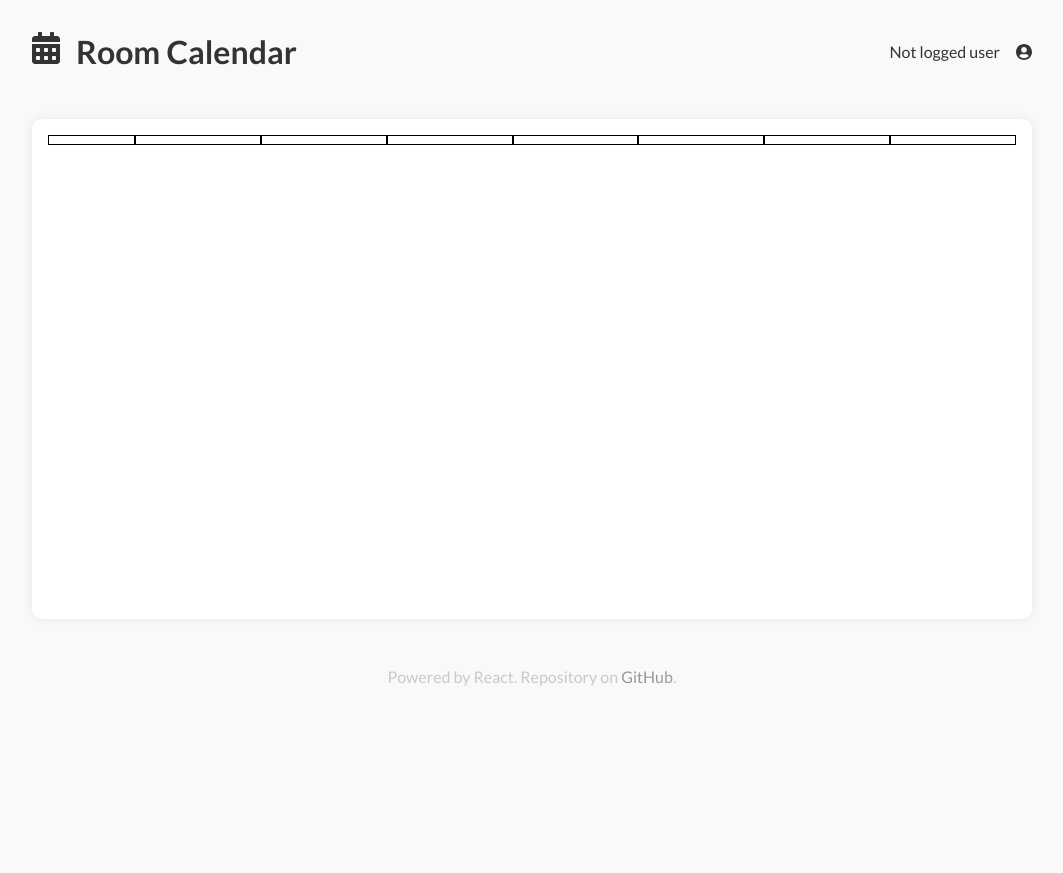
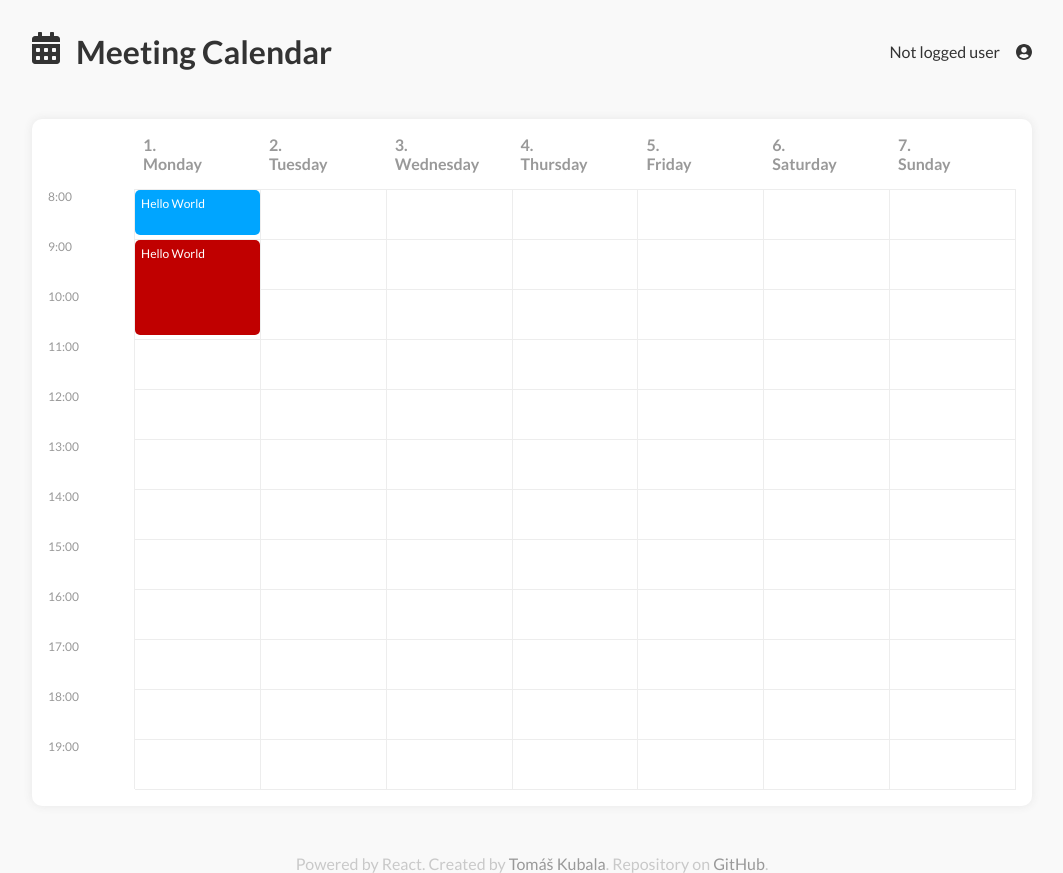
Before and after one commit to kubalat/meeting_calendar_react, a React (Create React App) app: page / in a window 1280 px wide. Shown: the whole page, without its empty margins (108-1171 px from the left). Before the commit the page ends 800 px from the top, so only its background shows below. Built offline with nearby package versions, Linux system fonts and the light colour scheme.

Commit message:
Added calendar body

```diff
--- a/public/index.html
+++ b/public/index.html
@@ -21,7 +21,7 @@
       work correctly both with client-side routing and a non-root public URL.
       Learn how to configure a non-root public URL by running `npm run build`.
     -->
-    <title>React App</title>
+    <title>Metting calendar</title>
   </head>
   <body>
     <noscript>
--- a/src/components/calendar.css
+++ b/src/components/calendar.css
@@ -1,24 +1,78 @@
 .calendar {
     background: white;
     width: 100%;
-    height: 500px;
     box-shadow: 0px 0px 10px 0px #e7e7e7;
     border-radius: 10px;
     padding: 1em;
 }
 
-.calendar__head {
+.calendar__header {
+    display: flex;
+    margin-bottom: 1em;
+
+}
+
+.calendar__header > .header__time {
+    width: 9%;
+}
+
+.calendar__header > .header__day {
+    width: 13%;
+    padding-left: .5em;
+    color: #999;
+    font-weight: 700;
+}
+
+.calendar__body {
     display: flex;
 }
 
 .calendar__time {
     width: 9%;
-    height: 10px;
-    border: 1px solid black;
+    color: #999;
+
 }
+
+.calendar__time > .time__part {
+    height: 50px;
+    border-right: 1px solid #ededed;
+    font-size: .75rem;
+}
+
 
 .calendar__day {
     width: 13%;
-    height: 10px;
-    border: 1px solid black;
+    border-right: 1px solid #ededed;
+    border-top: 1px solid #ededed;
+    height: 100%;
+    position: relative;
 }
+
+.calendar__day > .day__part {
+    height: 50px;
+    border-bottom: 1px solid #ededed;
+}
+
+.calendar__day > .calendar__event {
+    position: absolute;
+    top: 0;
+    height: 45px;
+    background: #00a5ff;
+    color: white;
+    width: 100%;
+    font-size: .75rem;
+    padding: .5em;
+    border-radius: 5px;
+}
+
+.calendar__day > .calendar__event_2 {
+    position: absolute;
+    top: 50px;
+    height: 95px;
+    background: #c00000;
+    color: white;
+    width: 100%;
+    font-size: .75rem;
+    padding: .5em;
+    border-radius: 5px;
+}
--- a/src/components/calendar.js
+++ b/src/components/calendar.js
@@ -1,6 +1,7 @@
 import React, { Component } from 'react';
 import './calendar.css'
-import CalendarHeader from './calendar_header';
+import CalendarBody from './calendar_body';
+import CalendarHeader from './calendar_header'
 
 export default class Calendar extends Component {
 
@@ -8,6 +9,7 @@ export default class Calendar extends Component {
         return (
             <div className="calendar">
                 <CalendarHeader />
+                <CalendarBody />
             </div>
         );
     }
--- /dev/null
+++ b/src/components/calendar_body.js
@@ -0,0 +1,123 @@
+import React, { Component } from 'react';
+
+export default class CalendarBody extends Component {
+    render() {
+        return (
+            <div className="calendar__body">
+                <div className="calendar__time">
+                    <div className="time__part">8:00</div>
+                    <div className="time__part">9:00</div>
+                    <div className="time__part">10:00</div>
+                    <div className="time__part">11:00</div>
+                    <div className="time__part">12:00</div>
+                    <div className="time__part">13:00</div>
+                    <div className="time__part">14:00</div>
+                    <div className="time__part">15:00</div>
+                    <div className="time__part">16:00</div>
+                    <div className="time__part">17:00</div>
+                    <div className="time__part">18:00</div>
+                    <div className="time__part">19:00</div>
+                </div>
+                <div className="calendar__day">
+                    <div className="day__part"></div>
+                    <div className="day__part"></div>
+                    <div className="day__part"></div>
+                    <div className="day__part"></div>
+                    <div className="day__part"></div>
+                    <div className="day__part"></div>
+                    <div className="day__part"></div>
+                    <div className="day__part"></div>
+                    <div className="day__part"></div>
+                    <div className="day__part"></div>
+                    <div className="day__part"></div>
+                    <div className="day__part"></div>
+                    <div className="calendar__event">Hello World</div>
+                    <div className="calendar__event_2">Hello World</div>
+                </div>
+                <div className="calendar__day">
+                    <div className="day__part"></div>
+                    <div className="day__part"></div>
+                    <div className="day__part"></div>
+                    <div className="day__part"></div>
+                    <div className="day__part"></div>
+                    <div className="day__part"></div>
+                    <div className="day__part"></div>
+                    <div className="day__part"></div>
+                    <div className="day__part"></div>
+                    <div className="day__part"></div>
+                    <div className="day__part"></div>
+                    <div className="day__part"></div>
+                </div>
+                <div className="calendar__day">
+                    <div className="day__part"></div>
+                    <div className="day__part"></div>
+                    <div className="day__part"></div>
+                    <div className="day__part"></div>
+                    <div className="day__part"></div>
+                    <div className="day__part"></div>
+                    <div className="day__part"></div>
+                    <div className="day__part"></div>
+                    <div className="day__part"></div>
+                    <div className="day__part"></div>
+                    <div className="day__part"></div>
+                    <div className="day__part"></div>
+                </div>
+                <div className="calendar__day">
+                    <div className="day__part"></div>
+                    <div className="day__part"></div>
+                    <div className="day__part"></div>
+                    <div className="day__part"></div>
+                    <div className="day__part"></div>
+                    <div className="day__part"></div>
+                    <div className="day__part"></div>
+                    <div className="day__part"></div>
+                    <div className="day__part"></div>
+                    <div className="day__part"></div>
+                    <div className="day__part"></div>
+                    <div className="day__part"></div>
+                </div>
+                <div className="calendar__day">
+                    <div className="day__part"></div>
+                    <div className="day__part"></div>
+                    <div className="day__part"></div>
+                    <div className="day__part"></div>
+                    <div className="day__part"></div>
+                    <div className="day__part"></div>
+                    <div className="day__part"></div>
+                    <div className="day__part"></div>
+                    <div className="day__part"></div>
+                    <div className="day__part"></div>
+                    <div className="day__part"></div>
+                    <div className="day__part"></div>
+                </div>
+                <div className="calendar__day">
+                    <div className="day__part"></div>
+                    <div className="day__part"></div>
+                    <div className="day__part"></div>
+                    <div className="day__part"></div>
+                    <div className="day__part"></div>
+                    <div className="day__part"></div>
+                    <div className="day__part"></div>
+                    <div className="day__part"></div>
+                    <div className="day__part"></div>
+                    <div className="day__part"></div>
+                    <div className="day__part"></div>
+                    <div className="day__part"></div>
+                </div>
+                <div className="calendar__day">
+                    <div className="day__part"></div>
+                    <div className="day__part"></div>
+                    <div className="day__part"></div>
+                    <div className="day__part"></div>
+                    <div className="day__part"></div>
+                    <div className="day__part"></div>
+                    <div className="day__part"></div>
+                    <div className="day__part"></div>
+                    <div className="day__part"></div>
+                    <div className="day__part"></div>
+                    <div className="day__part"></div>
+                    <div className="day__part"></div>
+                </div>
+            </div>);
+    }
+}
--- a/src/components/calendar_header.js
+++ b/src/components/calendar_header.js
@@ -3,15 +3,16 @@ import React, { Component } from 'react';
 export default class CalendarHeader extends Component {
     render() {
         return (
-            <div className="calendar__head">
-                <div className="calendar__time"></div>
-                <div className="calendar__day"></div>
-                <div className="calendar__day"></div>
-                <div className="calendar__day"></div>
-                <div className="calendar__day"></div>
-                <div className="calendar__day"></div>
-                <div className="calendar__day"></div>
-                <div className="calendar__day"></div>
-            </div>);
+            <div className="calendar__header">
+                <div className="header__time"></div>
+                <div className="header__day" id="day__monday">1.<br/>Monday</div>
+                <div className="header__day" id="day__tuesday">2.<br/>Tuesday</div>
+                <div className="header__day" id="day__wednesday">3.<br/>Wednesday</div>
+                <div className="header__day" id="day__thursday">4.<br/>Thursday</div>
+                <div className="header__day" id="day__friday">5.<br/>Friday</div>
+                <div className="header__day" id="day__saturday">6.<br/>Saturday</div>
+                <div className="header__day" id="day__sunday">7.<br/>Sunday</div>
+            </div>
+        );
     }
 }
--- a/src/components/footer.js
+++ b/src/components/footer.js
@@ -5,7 +5,7 @@ export default class Footer extends Component {
     render() {
         return(
             <div className="footer">
-                Powered by React. Repository on <a href="https://github.com/kubalat/meeting_calendar_react">GitHub</a>.
+                Powered by React. Created by <a href="https://tomaskubala.sk">Tomáš Kubala</a>. Repository on <a href="https://github.com/kubalat/meeting_calendar_react">GitHub</a>.
             </div>
         );
     }
--- a/src/components/header.js
+++ b/src/components/header.js
@@ -6,7 +6,7 @@ export default class Header extends Component {
         return (
             <div className="header">
                 <div className="header__left">
-                    <i className="fas fa-calendar-alt"></i><h1>Room Calendar</h1>
+                    <i className="fas fa-calendar-alt"></i><h1>Meeting Calendar</h1>
                 </div>
                 <div className="header__right">
                     <div className="no-user">Not logged user</div>
```
